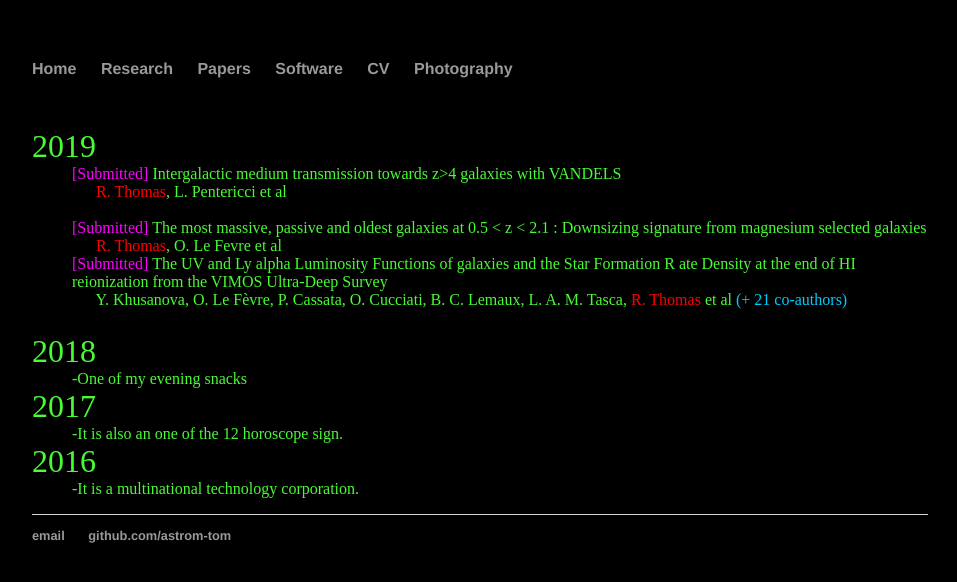
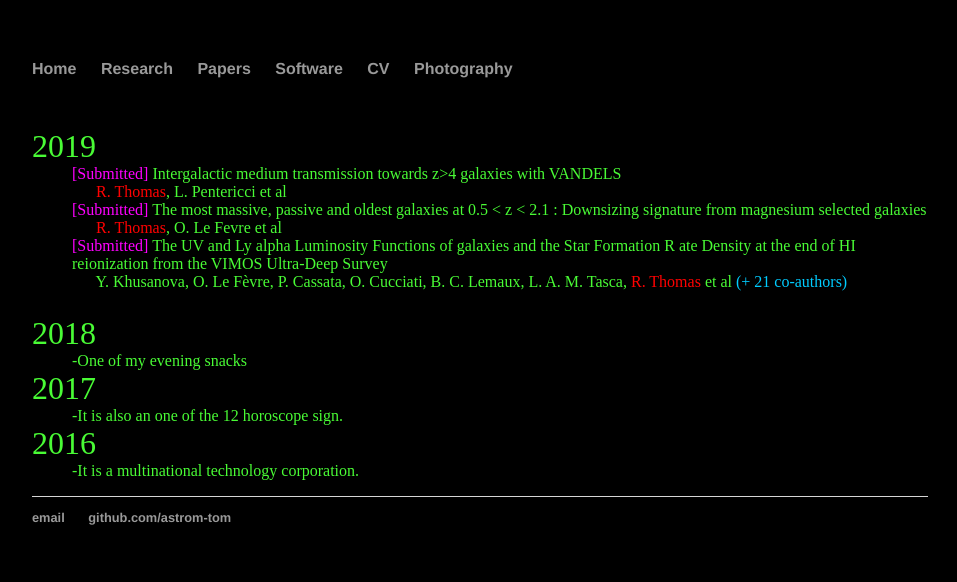
Before and after one commit to astrom-tom/astrom-tom.github.io, a Jekyll site: the page built from Papers/index.html, in a window 1280 px wide. Shown: the top 582 px of the page, without its empty margins (160-1117 px from the left). Built offline with Jekyll 4.4.1, drawn with Linux system fonts in a browser that asks for light colours.

Commit message:
Update index.html

```diff
--- a/Papers/index.html
+++ b/Papers/index.html
@@ -15,11 +15,11 @@ div.a {  text-indent: 150px;}
     </font>
    </dt>
   <dd> <span class='subm'>[Submitted]</span> Intergalactic medium transmission towards z>4 galaxies with VANDELS<br>
-     &nbsp;&nbsp;&nbsp;&nbsp;&nbsp; <span class='me'>R. Thomas</span>, L. Pentericci et al</dd> <br>
+     &nbsp;&nbsp;&nbsp;&nbsp;&nbsp; <span class='me'>R. Thomas</span>, L. Pentericci et al <br></dd>
 
   <dd> <span class='subm'>[Submitted]</span> The most massive, passive and oldest galaxies at 0.5 < z < 2.1 :
      Downsizing signature from magnesium selected galaxies <br>
-     &nbsp;&nbsp;&nbsp;&nbsp;&nbsp; <span class='me'>R. Thomas</span>, O. Le Fevre et al
+     &nbsp;&nbsp;&nbsp;&nbsp;&nbsp; <span class='me'>R. Thomas</span>, O. Le Fevre et al <br>
    </dd>
 
 
```
